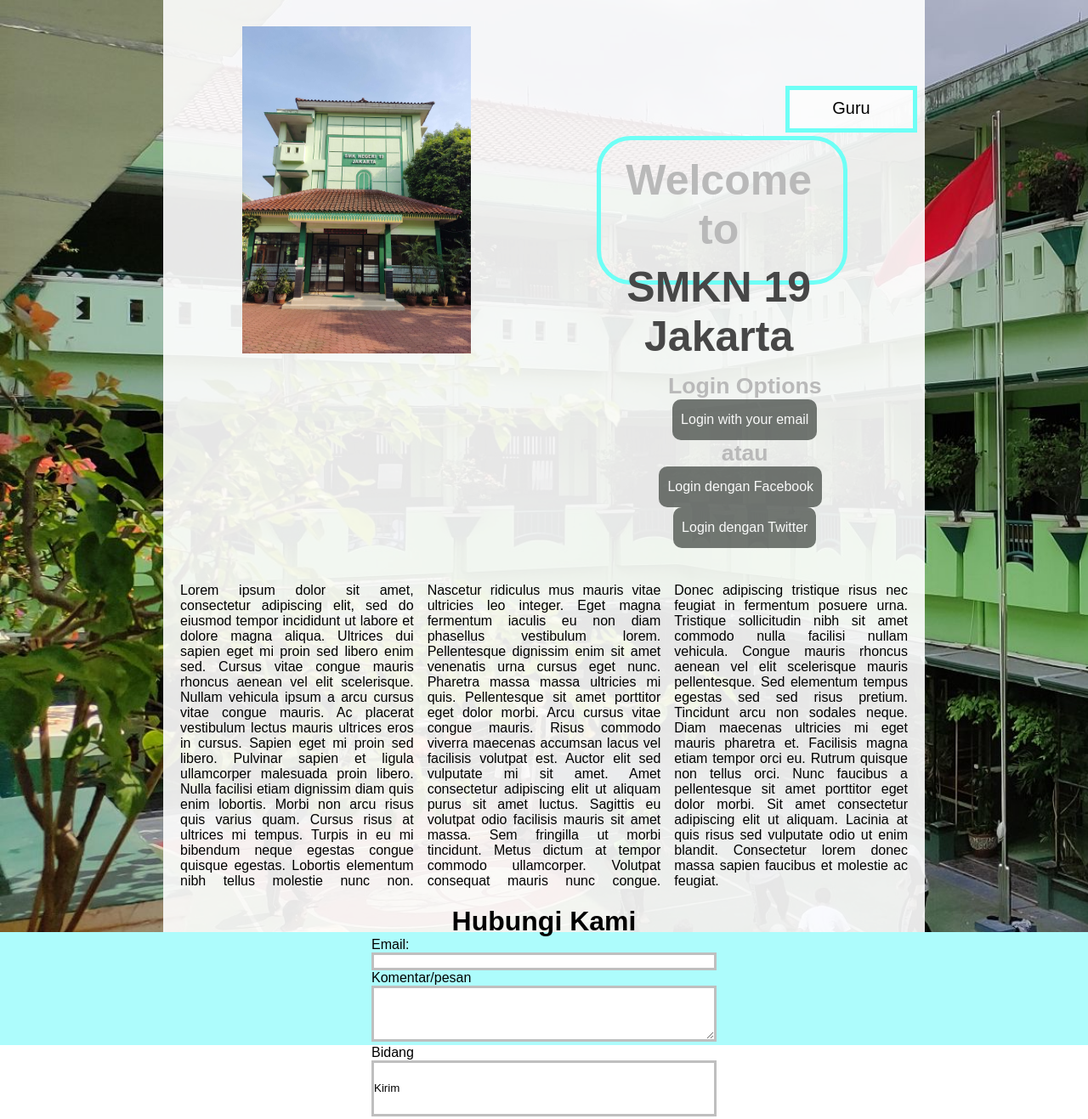
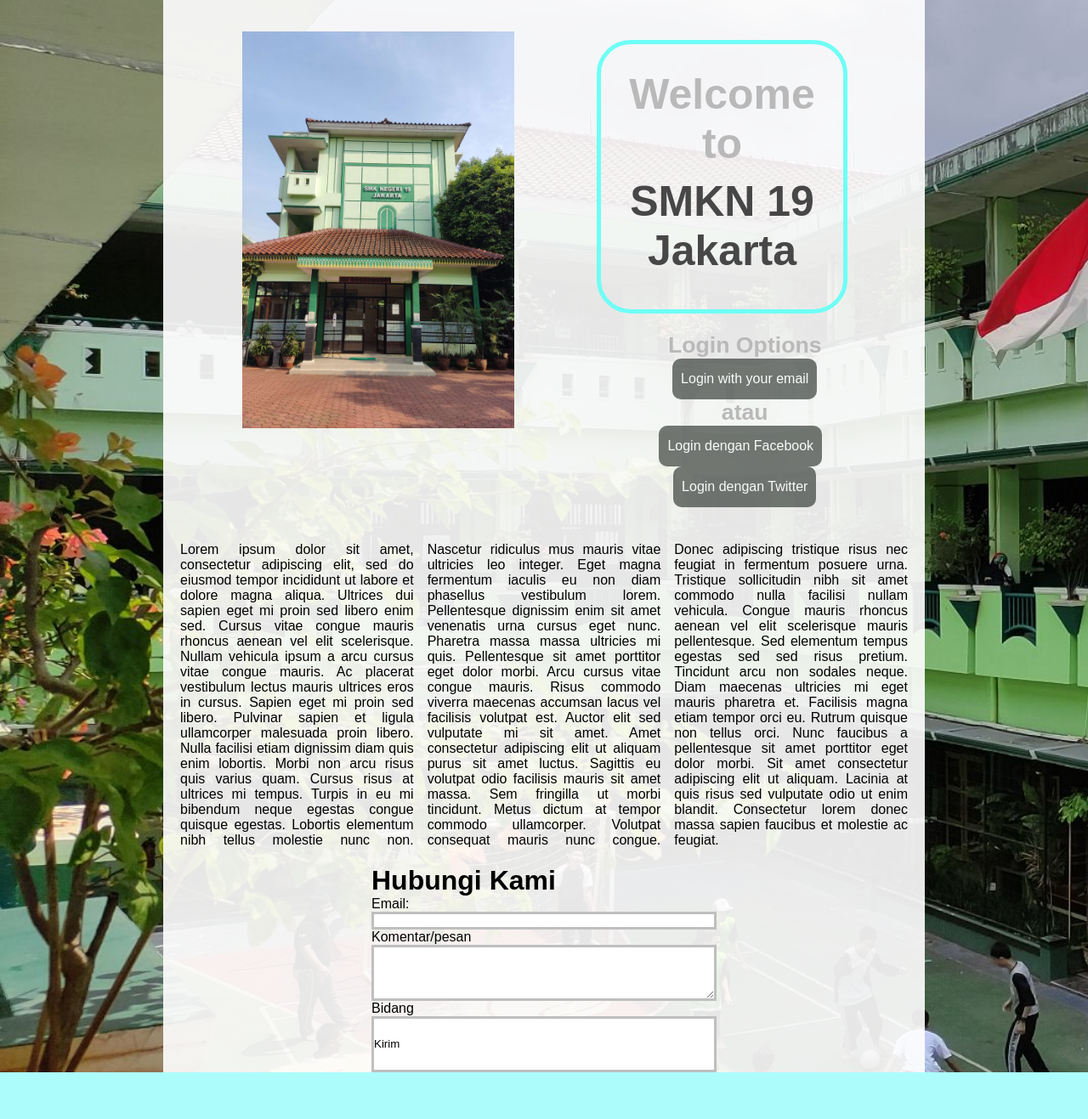
Before and after one commit to Rekji/ngoding, a plain HTML site: page index.html in a window 1280 px wide. Shown: the part 163-1480 px from the top of the page at 85% size. Drawn offline with Linux system fonts and the light colour scheme; some icons are missing.

Commit message:
Update stylegood.css

```diff
--- a/stylegood.css
+++ b/stylegood.css
@@ -5,15 +5,17 @@ html {
 }
 
 li{
+    display:flex;
     list-style: none;
     font-size: 20px;
     color:rgb(0, 0, 0);
 }
 
 .header-list li {
+    display:flex;
     float: right;
     margin: 100px 6px 4px;
-    padding: 10px 50px 12px 50px;
+    padding: 10px 30px 12px 30px;
 
 }
 
@@ -25,6 +27,7 @@ li{
     background-color: rgba(255, 255, 255, .67);
     opacity: 1;
     border: 5px solid rgb(110, 255, 246);
+    display:flex;
 }
 
 .top {
@@ -41,18 +44,20 @@ li{
 }
 
 .fotodepan {
-    position: relative;
-    margin: 30px 0 0 93px;
+    position: absolute;
+    margin: 200px 0 0 93px;
+    top: 0;
+    bottom: 0;
     float: left;
-    height: 35%;
-    width: 30%;
+    height: 30%;
+    width: 25%;
 
 }
 
 .mid {
     background-color: rgba(255, 255, 255, 0.9);
     width: 70%;
-    height: 1100px;
+    height: auto;
     padding: 0px 20px px 20px;
     margin-left: 15%
 }
@@ -78,10 +83,11 @@ li{
 
 
 .shapesalam {
+    display:flex;
     margin-right: 90px;
-    height: 130px;
+    height: auto;
     display: inline-block;
-    padding: 2% 3% 7% 1%;
+    padding: 20px 10px 30px 10px;
     border-radius: 40px 40px 40px 40px;
     border: 5px solid rgb(110, 255, 246);
 }
@@ -107,24 +113,29 @@ li{
 }
 
 .contactform {
+
     padding: 0px 0px 0px 0px;
     margin: auto;
 }
 
 .titlesection {
+    display:flex;
     text-align: center;
 }
 
 .shape{
+    display:flex;
     justify-content: center;
-    display: flex;
+
 }
 
 input, textarea {
+    display:flex;
     border: solid rgba(185, 185, 185, 0.9);;
 }
 
 .pesan, .bidang{
+    display:flex;
     width: 400px;
     height: 60px;
     padding: px px;
@@ -132,18 +143,25 @@ input, textarea {
 }
 
 .bot {
+    display:flex;
     background-color: rgb(173, 252, 252);
     height: 133px;
 
 
 }
 
+.footer-list li:hover {
+    color: white;
+}
+
 .footer-list li {
+
     float: right;
-    padding: 50px 33px;
+    padding: 50px 120px;
 }
 
 .logo {
+    display:flex;
     position: absolute;
     float: left;
     height: 100%;
@@ -151,6 +169,7 @@ input, textarea {
 }
 
 .logobang {
+    display:flex;
     float: left;
     border-right: 5px solid rgb(110, 255, 246);
     background-color: rgb(255, 255, 255);
@@ -162,6 +181,7 @@ input, textarea {
 }
 
 .smk19 {
+    display:flex;
     margin-left: 10%;
     position: absolute;
     padding: 10px 20px 12px 30px;
```
